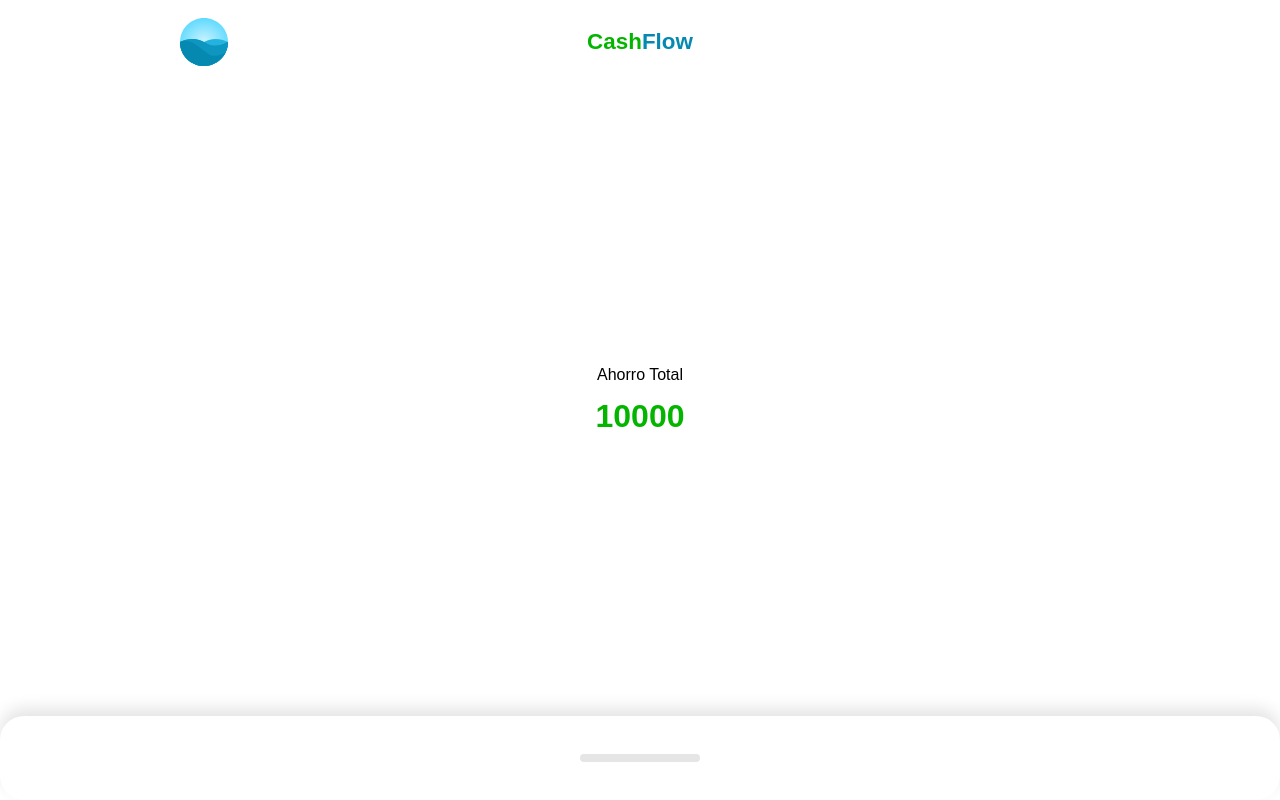
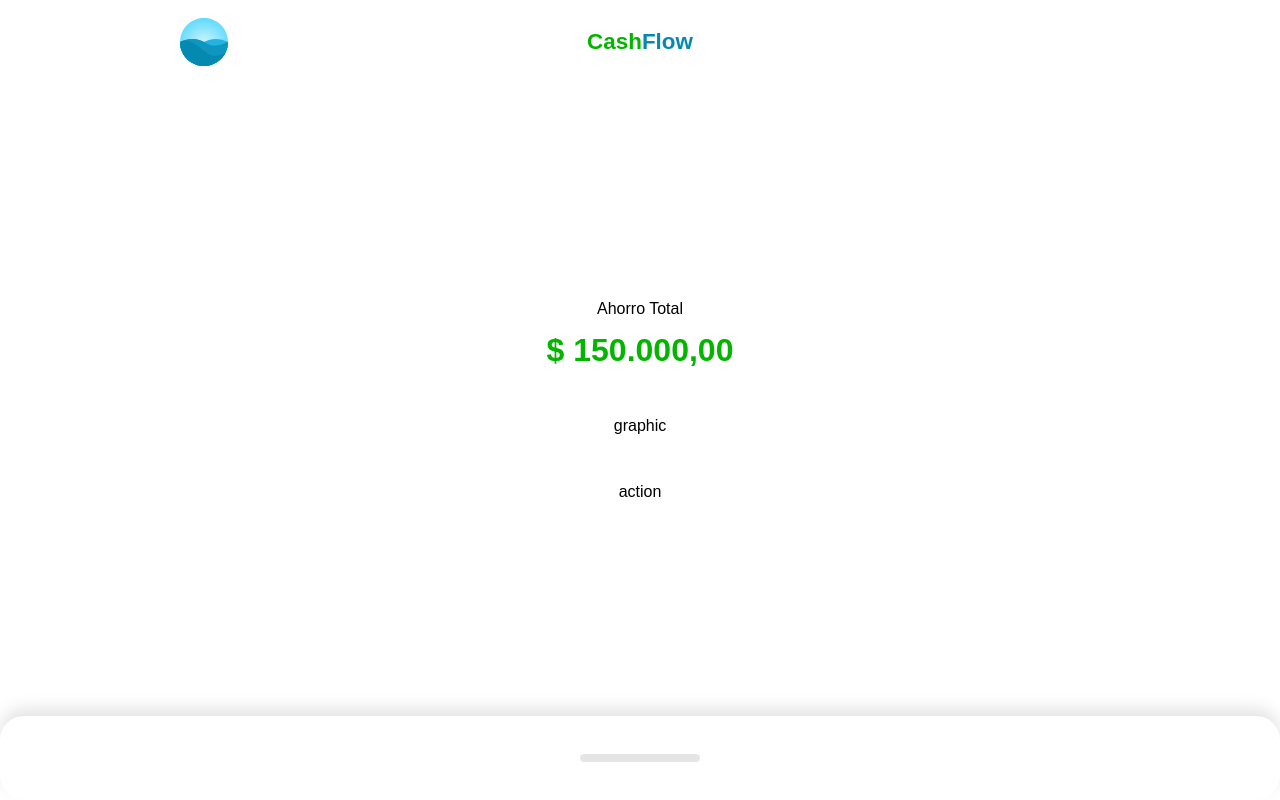
Before and after one commit to ssantss/cashfloww, a Vue app: page / in a window 1280 px wide. Built offline with nearby package versions, Linux system fonts and the light colour scheme.

Commit message:
se cuadra el currency y se hacen otros cambios

```diff
--- a/src/App.vue
+++ b/src/App.vue
@@ -26,7 +26,7 @@ export default {
         new Promise((resolve) => {
           setTimeout(() => {
             resolve(import("./components/HomeVue.vue"));
-          }, 2500);
+          }, 1000);
         })
     ),
   },
--- a/src/components/HomeVue.vue
+++ b/src/components/HomeVue.vue
@@ -2,7 +2,15 @@
   <LayoutVue>
     <template #header> <HeaderVue></HeaderVue> </template>
     <template #resume>
-      <IndexVue :label="'Ahorro Total'" :amount="10000" />
+      <IndexVue
+        :label="'Ahorro Total'"
+        :total-amount="150000"
+        :amount="amount"
+        :date="date"
+      >
+        <template #graphic> graphic</template>
+        <template #action>action</template>
+      </IndexVue>
     </template>
   </LayoutVue>
 </template>
@@ -18,5 +26,11 @@ export default {
     HeaderVue,
     IndexVue,
   },
+  data() {
+    return {
+      amount: null,
+      date: "25/05/2022",
+    };
+  },
 };
 </script>
--- a/src/components/ResumeVue/indexVue.vue
+++ b/src/components/ResumeVue/indexVue.vue
@@ -1,19 +1,47 @@
 <template>
   <main>
-    <p>{{ label }}</p>
-    <h1>{{ amount }}</h1>
+    <p>{{ labelVisual }}</p>
+    <h1>{{ amountCurrency }}</h1>
+    <div class="graphic">
+      <slot name="graphic"></slot>
+    </div>
+    <div class="action">
+      <slot name="action"></slot>
+    </div>
   </main>
 </template>
 
 <script>
+const currencyFormatter = new Intl.NumberFormat("es-CO", {
+  style: "currency",
+  currency: "COP",
+});
 export default {
   props: {
+    totalLabel: {
+      type: String,
+    },
     label: {
       type: String,
+      default: null,
     },
-    totalAmount: {},
+    totalAmount: {
+      type: Number,
+    },
     amount: {
       type: Number,
+      default: null,
+    },
+  },
+  computed: {
+    amountVisual() {
+      return this.amount !== null ? this.amount : this.totalAmount;
+    },
+    labelVisual() {
+      return this.label !== null ? this.label : this.totalLabel;
+    },
+    amountCurrency() {
+      return currencyFormatter.format(this.amountVisual);
     },
   },
 };
```
